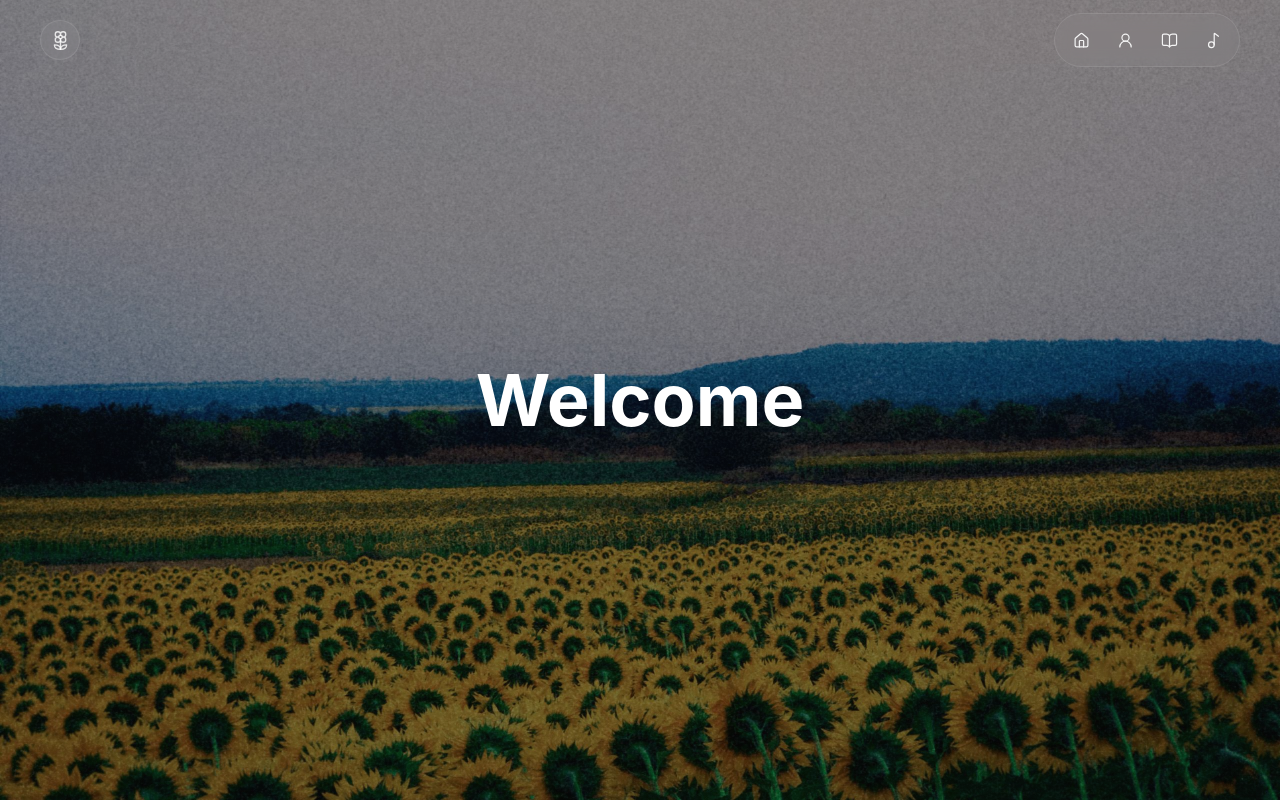
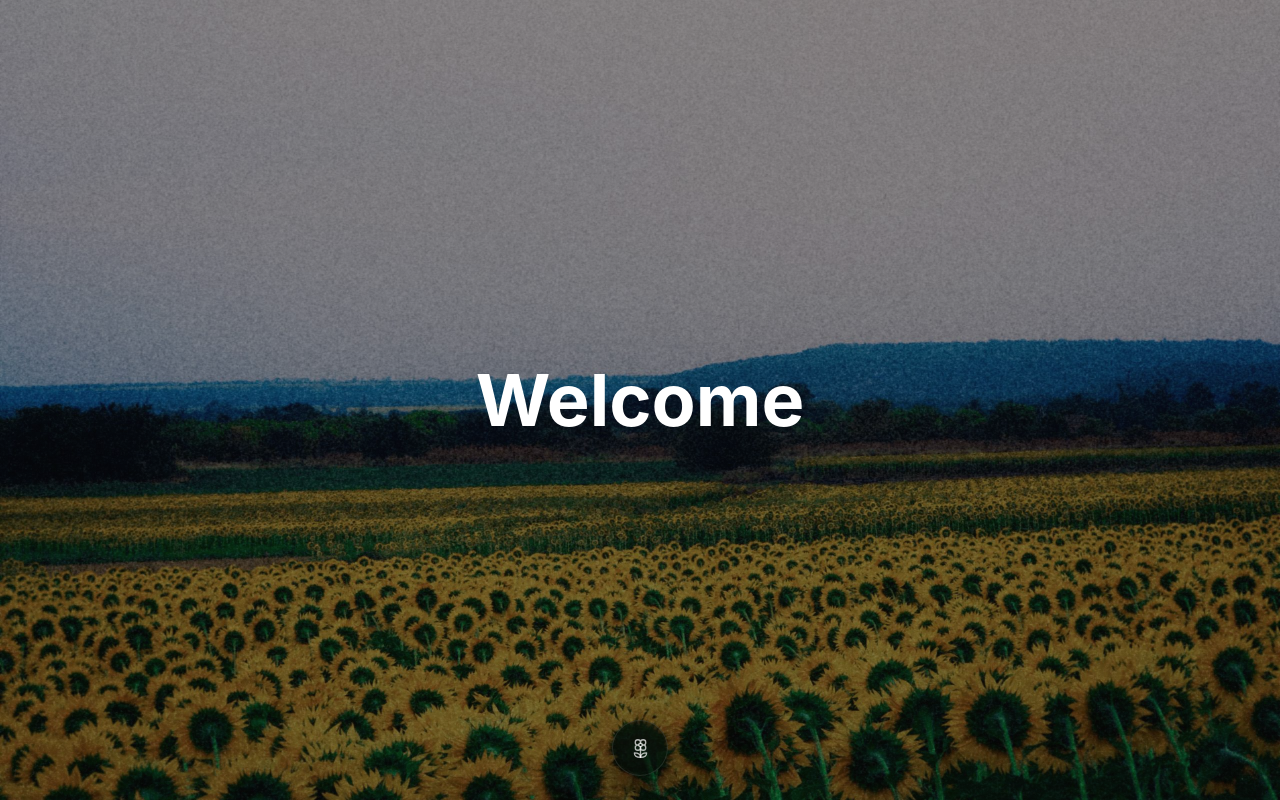
Before and after one commit to VibelessYoung/Me-Page, a Next.js app: page / in a window 1280 px wide. Built offline with nearby package versions, Linux system fonts and the light colour scheme.

Commit message:
add new menu

```diff
--- /dev/null
+++ b/src/app/components/Layout/FloatingMenu.tsx
@@ -0,0 +1,147 @@
+"use client";
+
+import Link from "next/link";
+import { useEffect, useState } from "react";
+import { Flower2, X } from "lucide-react";
+
+import { navigation } from "./navigation";
+
+export default function FloatingMenu() {
+  const [open, setOpen] = useState(false);
+
+  useEffect(() => {
+    const handleKeyDown = (event: KeyboardEvent) => {
+      if (event.key === "Escape") {
+        setOpen(false);
+      }
+    };
+
+    window.addEventListener("keydown", handleKeyDown);
+
+    return () => {
+      window.removeEventListener("keydown", handleKeyDown);
+    };
+  }, []);
+
+  return (
+    <>
+      {open && (
+        <button
+          type="button"
+          aria-label="Close menu"
+          onClick={() => setOpen(false)}
+          className="fixed inset-0 z-40 cursor-default"
+        />
+      )}
+
+      <div className="fixed bottom-6 left-1/2 z-50 -translate-x-1/2">
+        <div className="flex flex-col items-center gap-3">
+          <div
+            className={`
+              flex items-center gap-2
+              rounded-full
+              border border-white/10
+              bg-black/30
+              p-2
+              shadow-[0_20px_60px_rgba(0,0,0,0.35)]
+              backdrop-blur-xl
+              transition-all duration-500
+              ${
+                open
+                  ? "translate-y-0 scale-100 opacity-100"
+                  : "pointer-events-none translate-y-3 scale-90 opacity-0"
+              }
+            `}
+          >
+            {navigation.map((item) => {
+              const Icon = item.icon;
+
+              return (
+                <Link
+                  key={item.href}
+                  href={item.href}
+                  title={item.label}
+                  aria-label={item.label}
+                  onClick={() => setOpen(false)}
+                  className="
+                    group relative
+                    flex size-10 items-center justify-center
+                    rounded-full
+                    text-white/45
+                    transition-all duration-300
+                    hover:bg-white/10
+                    hover:text-white
+                  "
+                >
+                  <Icon
+                    size={17}
+                    strokeWidth={1.7}
+                    className="transition-transform duration-300 group-hover:scale-110"
+                  />
+
+                  <span
+                    className="
+                      pointer-events-none
+                      absolute bottom-full left-1/2 mb-2
+                      -translate-x-1/2
+                      rounded-md
+                      border border-white/10
+                      bg-black/70
+                      px-2 py-1
+                      text-[10px] text-white/70
+                      opacity-0
+                      backdrop-blur-md
+                      transition-opacity duration-200
+                      group-hover:opacity-100
+                    "
+                  >
+                    {item.label}
+                  </span>
+                </Link>
+              );
+            })}
+          </div>
+
+          <button
+            type="button"
+            onClick={() => setOpen((value) => !value)}
+            aria-label={open ? "Close menu" : "Open menu"}
+            aria-expanded={open}
+            className="
+              group
+              flex size-14 items-center justify-center
+              rounded-full
+              border border-white/10
+              bg-black/30
+              text-white/70
+              shadow-[0_15px_50px_rgba(0,0,0,0.4)]
+              backdrop-blur-xl
+              transition-all duration-500
+              hover:border-white/20
+              hover:bg-white/10
+              hover:text-white
+              active:scale-95
+            "
+          >
+            {open ? (
+              <X
+                size={20}
+                strokeWidth={1.6}
+                className="transition-transform duration-500"
+              />
+            ) : (
+              <Flower2
+                size={21}
+                strokeWidth={1.5}
+                className="
+                  transition-transform duration-500
+                  group-hover:rotate-45
+                "
+              />
+            )}
+          </button>
+        </div>
+      </div>
+    </>
+  );
+}
--- a/src/app/components/Layout/Header.tsx
+++ /dev/null
@@ -1,136 +0,0 @@
-"use client";
-
-import Link from "next/link";
-import { useEffect, useState } from "react";
-import { Flower2, House, UserRound, BookOpen, Music2 } from "lucide-react";
-
-const navigation = [
-  {
-    label: "Home",
-    href: "/",
-    icon: House,
-  },
-  {
-    label: "About",
-    href: "/about",
-    icon: UserRound,
-  },
-  {
-    label: "Blog",
-    href: "/blog",
-    icon: BookOpen,
-  },
-  {
-    label: "Music",
-    href: "/music",
-    icon: Music2,
-  },
-];
-
-export default function Header() {
-  const [scrolled, setScrolled] = useState(false);
-
-  useEffect(() => {
-    const handleScroll = () => {
-      setScrolled(window.scrollY > 20);
-    };
-
-    handleScroll();
-
-    window.addEventListener("scroll", handleScroll);
-
-    return () => {
-      window.removeEventListener("scroll", handleScroll);
-    };
-  }, []);
-
-  return (
-    <header
-      className={`
-        fixed inset-x-0 top-0 z-50
-        transition-all duration-500
-        ${
-          scrolled
-            ? "border-b border-white/10 bg-black/30 backdrop-blur-xl"
-            : "bg-transparent"
-        }
-      `}
-    >
-      <div className="mx-auto flex h-20 max-w-7xl items-center justify-between px-5 sm:px-8 lg:px-10">
-        {/* Logo */}
-        <Link
-          href="/"
-          aria-label="Home"
-          className="
-            group flex items-center
-            transition-transform duration-300
-            hover:scale-105
-          "
-        >
-          <div
-            className="
-              relative flex size-10 items-center justify-center
-              rounded-full
-              border border-white/10
-              bg-white/5
-              shadow-[0_0_30px_rgba(255,255,255,0.04)]
-              backdrop-blur-md
-              transition-all duration-500
-              group-hover:border-white/20
-              group-hover:bg-white/10
-              group-hover:shadow-[0_0_35px_rgba(255,255,255,0.1)]
-            "
-          >
-            <Flower2
-              size={21}
-              strokeWidth={1.5}
-              className="
-                text-white/80
-                transition-all duration-500
-                group-hover:rotate-45
-                group-hover:text-white
-              "
-            />
-          </div>
-        </Link>
-
-        {/* Navigation */}
-        <nav
-          aria-label="Main navigation"
-          className="
-            flex items-center gap-1
-            rounded-full
-            border border-white/10
-            bg-white/[0.03]
-            px-1.5 py-1.5
-            backdrop-blur-sm
-          "
-        >
-          {navigation.map((item) => {
-            const Icon = item.icon;
-
-            return (
-              <Link
-                key={item.label}
-                href={item.href}
-                title={item.label}
-                aria-label={item.label}
-                className="
-                  flex size-9 items-center justify-center
-                  rounded-full
-                  text-white/50
-                  transition-all duration-300
-                  hover:bg-white/8
-                  hover:text-white
-                  sm:size-10
-                "
-              >
-                <Icon size={17} strokeWidth={1.7} />
-              </Link>
-            );
-          })}
-        </nav>
-      </div>
-    </header>
-  );
-}
--- /dev/null
+++ b/src/app/components/Layout/navigation.ts
@@ -0,0 +1,36 @@
+import {
+  BookOpen,
+  House,
+  Music2,
+  UserRound,
+  type LucideIcon,
+} from "lucide-react";
+
+export type NavigationItem = {
+  label: string;
+  href: string;
+  icon: LucideIcon;
+};
+
+export const navigation: NavigationItem[] = [
+  {
+    label: "Home",
+    href: "/",
+    icon: House,
+  },
+  {
+    label: "About",
+    href: "/about",
+    icon: UserRound,
+  },
+  {
+    label: "Blog",
+    href: "/blog",
+    icon: BookOpen,
+  },
+  {
+    label: "Music",
+    href: "/music",
+    icon: Music2,
+  },
+];
--- a/src/app/layout.tsx
+++ b/src/app/layout.tsx
@@ -2,8 +2,8 @@ import type { Metadata } from "next";
 
 import "./globals.css";
 
-import Header from "./components/Layout/Header";
 import Background from "./components/Dashboard/Background";
+import FloatingMenu from "./components/Layout/FloatingMenu";
 
 export const metadata: Metadata = {
   title: "VibelessYoung",
@@ -20,10 +20,9 @@ export default function RootLayout({
       <body className="relative min-h-screen">
         <Background />
 
-        <div className="relative z-10">
-          <Header />
-          {children}
-        </div>
+        <div className="relative z-10">{children}</div>
+
+        <FloatingMenu />
       </body>
     </html>
   );
```
